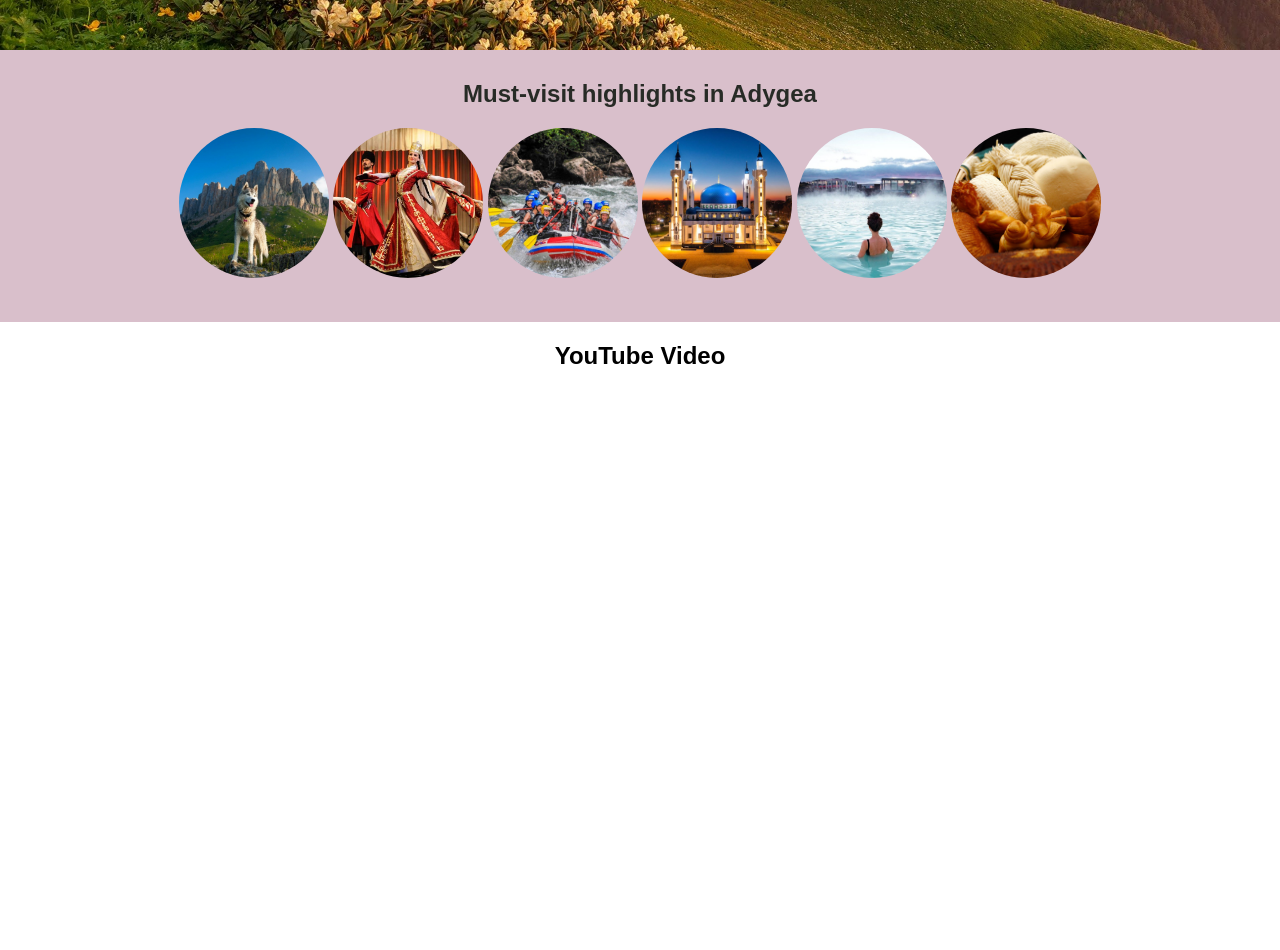
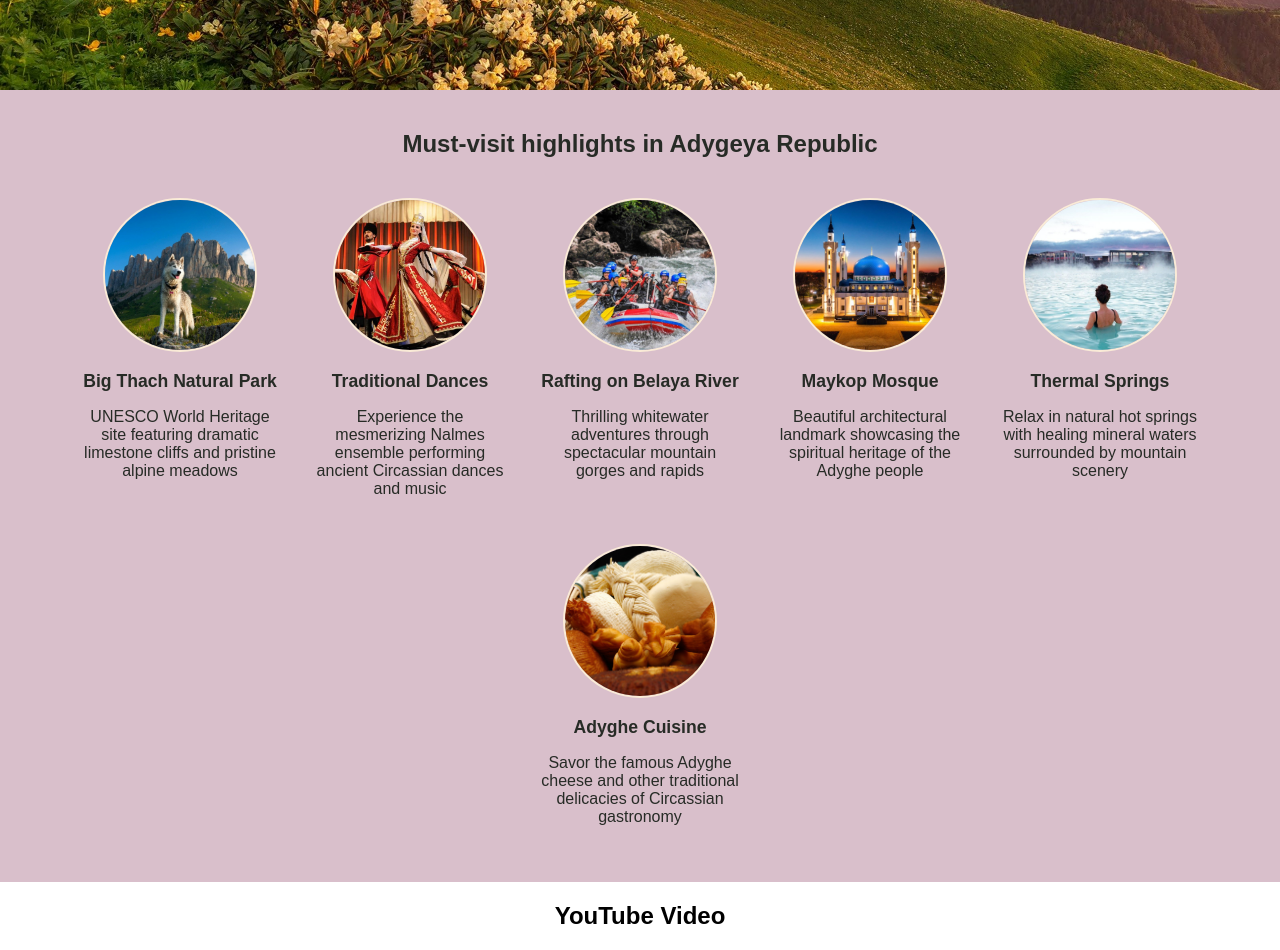
Before and after one commit to oprosvir/scrimba-fullstack, a plain HTML site: page explore-adygea/index.html in a window 1280 px wide. Shown: the part 380-1330 px from the top of the page. Before the commit the page ends 800 px from the top, so only its background shows below. Drawn offline with Linux system fonts and the light colour scheme.

Commit message:
feat: update HTML structure and styles for activities section; enhance accessibility with alt text and improve layout

```diff
--- a/explore-adygea/index.html
+++ b/explore-adygea/index.html
@@ -1,23 +1,51 @@
 <!DOCTYPE html>
 <html lang="en">
     <head>
+        <meta charset="UTF-8">
+        <meta name="viewport" content="width=device-width, initial-scale=1.0">
         <link rel="stylesheet" href="styles.css">
         <link rel="icon" type="image/x-icon" href="favicon.ico">
-        <title>Explore Adygea</title>
+        <title>Explore Adygeya</title>
     </head>
     <body>
         <div id="hero">
-            <h1 id="hero-title">Explore Adygea</h1>
+            <h1 id="hero-title">Explore Adygeya</h1>
             <h3 id="hero-subtitle">Discover the breathtaking landscapes and rich traditions of this remarkable region of Russia</h3>
         </div>
         <div id="activities">
-            <h2>Must-visit highlights in Adygea</h2>
-            <img class="img-item" src="images/big-thach-dog.jpg">
-            <img class="img-item" src="images/nalmes-dances.jpg">
-            <img class="img-item" src="images/rafting.jpg">
-            <img class="img-item" src="images/maykop-mosque.jpg">
-            <img class="img-item" src="images/thermal-baths.jpg">
-            <img class="img-item" src="images/cheese.jpg">
+            <h2>Must-visit highlights in Adygeya Republic</h2>
+            <div id="activities-container">
+                <div class="activity-item">
+                    <img class="img-item" src="images/big-thach-dog.jpg" alt="Big Thach Natural Park">
+                    <h3>Big Thach Natural Park</h3>
+                    <p>UNESCO World Heritage site featuring dramatic limestone cliffs and pristine alpine meadows</p>
+                </div>
+                <div class="activity-item">
+                    <img class="img-item" src="images/nalmes-dances.jpg" alt="Traditional Adyghe dances">
+                    <h3>Traditional Dances</h3>
+                    <p>Experience the mesmerizing Nalmes ensemble performing ancient Circassian dances and music</p>
+                </div>
+                <div class="activity-item">
+                    <img class="img-item" src="images/rafting.jpg" alt="Rafting on Belaya River">
+                    <h3>Rafting on Belaya River</h3>
+                    <p>Thrilling whitewater adventures through spectacular mountain gorges and rapids</p>
+                </div>
+                <div class="activity-item">
+                    <img class="img-item" src="images/maykop-mosque.jpg" alt="Maykop Mosque">
+                    <h3>Maykop Mosque</h3>
+                    <p>Beautiful architectural landmark showcasing the spiritual heritage of the Adyghe people</p>
+                </div>
+                <div class="activity-item">
+                    <img class="img-item" src="images/thermal-baths.jpg" alt="Thermal springs">
+                    <h3>Thermal Springs</h3>
+                    <p>Relax in natural hot springs with healing mineral waters surrounded by mountain scenery</p>
+                </div>
+                <div class="activity-item">
+                    <img class="img-item" src="images/cheese.jpg" alt="Adyghe cheese">
+                    <h3>Adyghe Cuisine</h3>
+                    <p>Savor the famous Adyghe cheese and other traditional delicacies of Circassian gastronomy</p>
+                </div>
+            </div>
         </div>
         <div>
             <h2>YouTube Video</h2>
--- a/explore-adygea/styles.css
+++ b/explore-adygea/styles.css
@@ -1,5 +1,5 @@
 body {
-    margin: 0px auto;
+    margin: 0;
     text-align: center;
     font-family: Arial, Helvetica, sans-serif;
 }
@@ -15,6 +15,7 @@ body {
     background-size: cover;
     color: antiquewhite;
     height: 430px;
+    padding: 20px;
 }
 
 #hero-title {
@@ -27,24 +28,43 @@ body {
 
 #hero-subtitle {
     background: #8B6841;
-    width: 450px;
+    max-width: 450px;
     padding: 8px 6px;
     margin: 0;
     border-radius: 10px;
     box-shadow: rgba(0, 0, 0, 0.3) 0px 2px 8px;
 }
 
+/* general style for the section */
 #activities {
     background-color: #D9BFCB;
     color: #272B26;
-    padding: 10px 0 40px 0;
-    /* font-weight: bold; */
+    padding: 40px 20px;
 }
 
+#activities h2 {
+    margin-top: 0;
+    margin-bottom: 40px;
+}
+
+#activities-container {
+    display: flex;
+    flex-wrap: wrap;
+    justify-content: center;
+    gap: 30px;
+}
+
+.activity-item {
+    width: 200px;
+}
+
+.activity-item h3 {
+    margin: 15px 0 0 0;
+    font-size: 1.1em;
+}
 
 .img-item {
     width: 150px;
     border-radius: 50%;
-    /* border: 2px solid antiquewhite; */
-    /* box-shadow: rgba(0, 0, 0, 0.3) 0px 2px 8px; */
+    border: 2px solid antiquewhite;
 }
```
